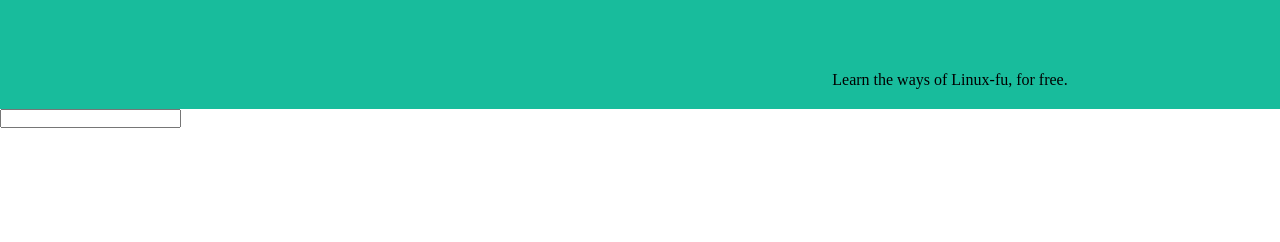
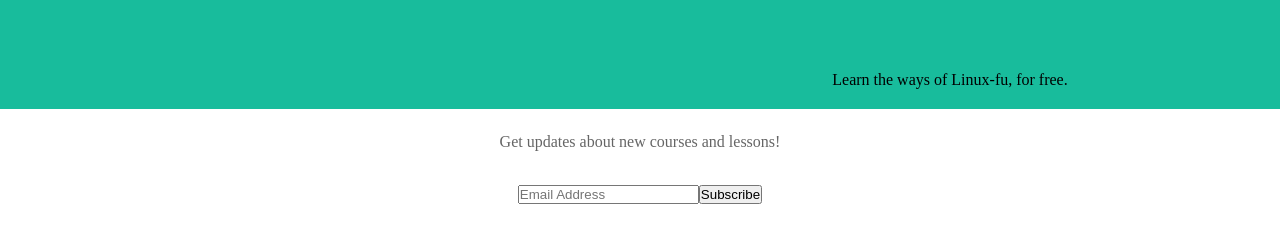
Before and after one commit to Sainath-Nanaware/Linux-Journey-clone, a plain HTML site: page index.html in a window 1280 px wide. Shown: the part 476-718 px from the top of the page. Drawn offline with Linux system fonts and the light colour scheme.

Commit message:
add input tag

```diff
--- a/index.html
+++ b/index.html
@@ -29,13 +29,13 @@
         </div>
     </div>
     <div class="inputCountaint">
-        <div>
-
+        <div >
+            <p>Get updates about new courses and lessons!</p>
         </div>
-        <div>
-            <input type="text" name="email">
-
-        </div>
+    </div>
+    <div class="email">
+        <input type="email" name="emial" id="email" placeholder="Email Address">
+        <button>Subscribe</button>
     </div>
   </body>
 </html>
--- a/style.css
+++ b/style.css
@@ -22,13 +22,24 @@
 }
 .main .para{
     padding-top: 500px;
-
-    /* padding-right: 100px; */
-    /* padding-right: 200px; */
-    /* padding: 700px 250px; */
 }
 
-.inputContaint{
+/* label bellow lunix logo */
+.inputCountaint{
     background-color: white;
+    display: flex;
+    justify-content: center;
+    align-items: center;
+    padding: 24px 32px;
+    opacity: 60%;
+}
+
+/* email input and button */
+.email{
+    display: flex;
+    justify-content:center;
+    align-items: center;
+    margin: 10px 0px;
+
 
 }
```
